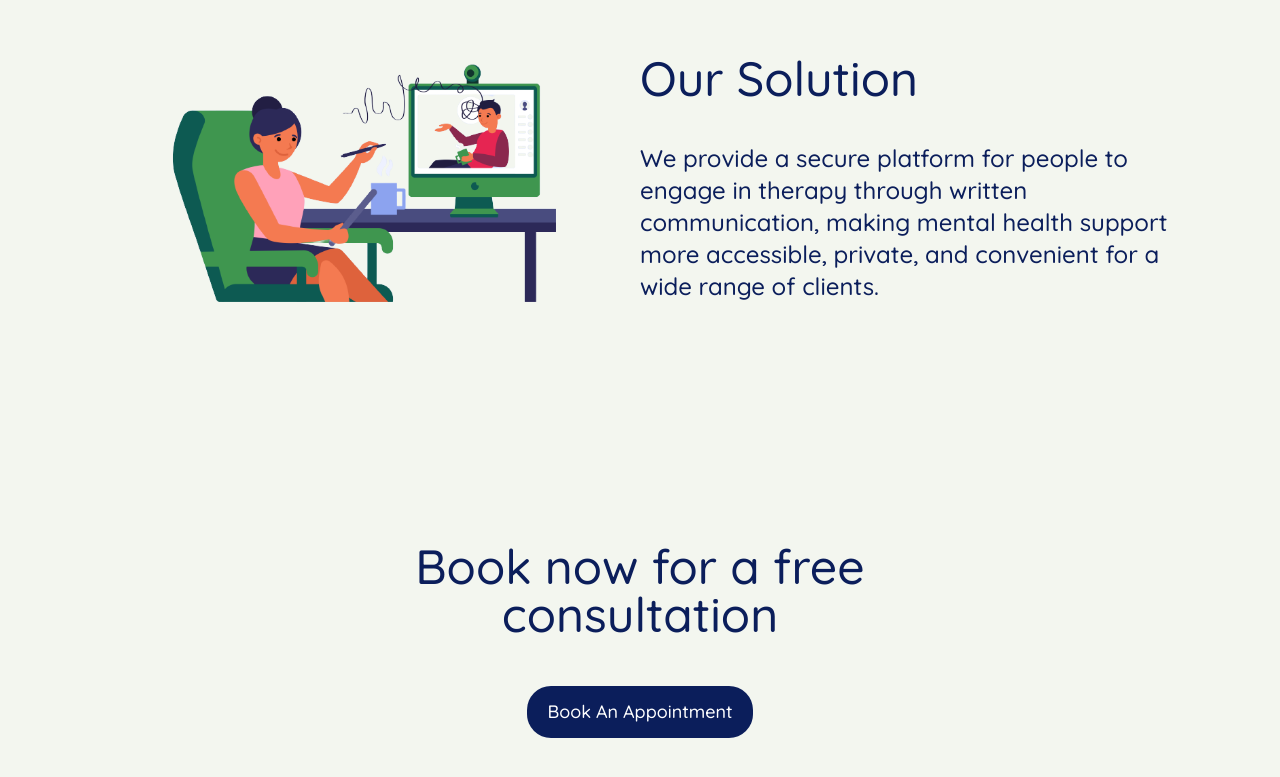
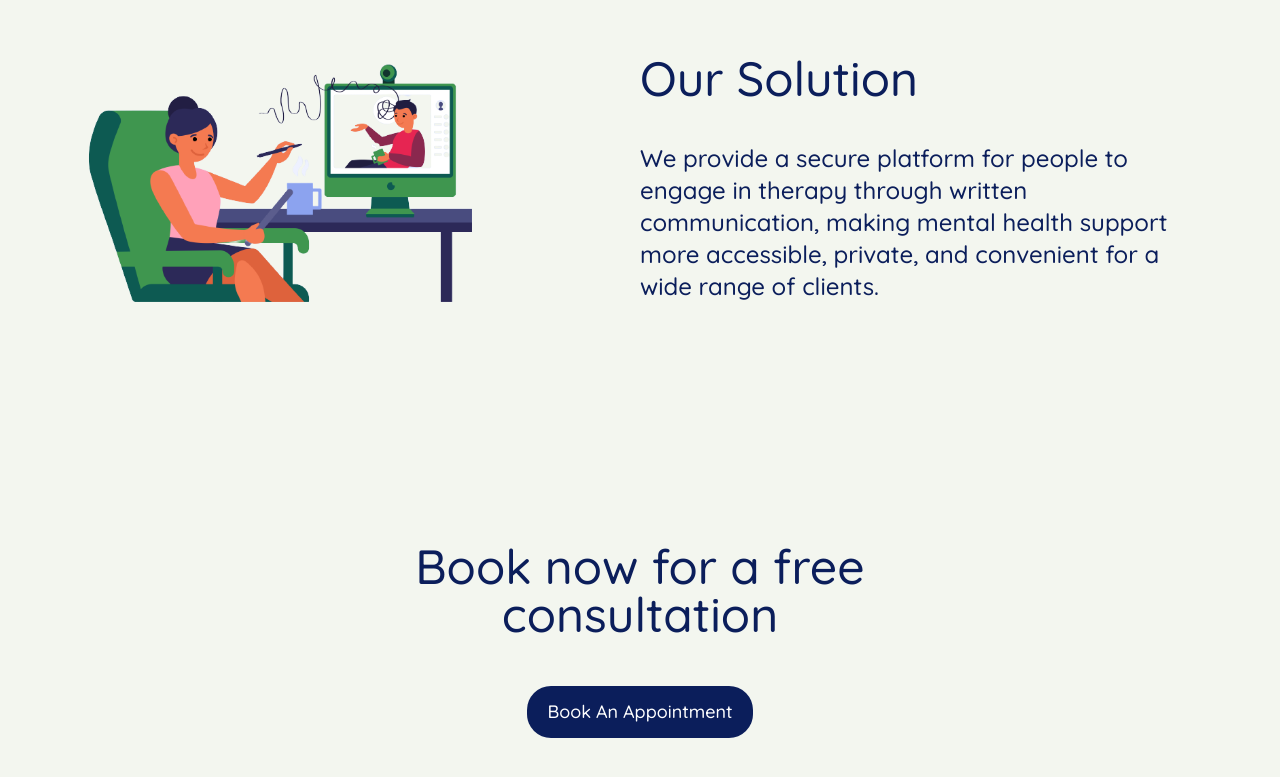
Before and after one commit to rmurarishetti/EHRSoulbound, a Next.js app in the folder ehr-soulbound/: page / in a window 1280 px wide. Shown: the part 1821-2598 px from the top of the page. Built offline with nearby package versions, Linux system fonts and the light colour scheme; no server answers.

Commit message:
wip: homepage

```diff
--- a/ehr-soulbound/src/app/page.tsx
+++ b/ehr-soulbound/src/app/page.tsx
@@ -65,7 +65,7 @@ export default async function Home() {
             </div>
           </div>
           <div className="flex flex-row px-10 my-20 items-end justify-end">
-            <div className="flex w-1/2 items-center justify-center">
+            <div className="flex w-1/2">
               <Image alt="psych-2.png" src="/psych-2.png" width="580" height="435" style={{width: "70%", height: "auto"}}/>
             </div>
             <div className="w-1/2">
```
